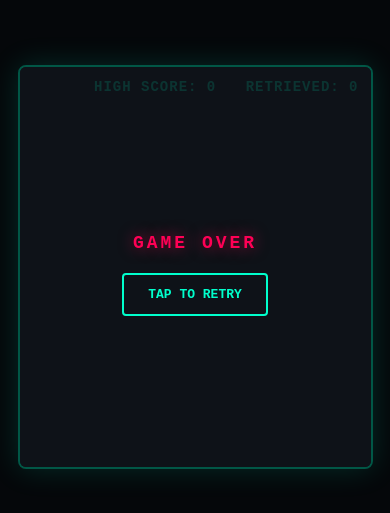
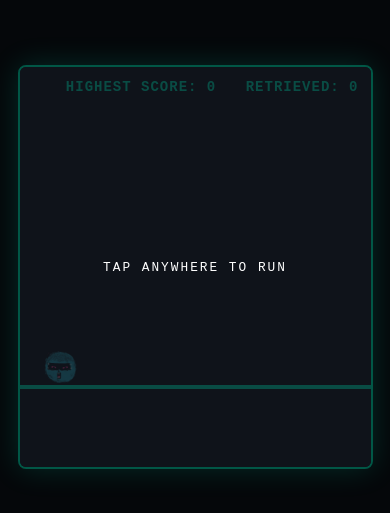
Before and after one commit to Popsam806/patternretrieval, a React (Vite) app: page / in a window 390 px wide. Shown: the part 155-668 px from the top of the page. Built offline with nearby package versions, Linux system fonts and the light colour scheme.

Commit message:
add tap to start running

```diff
--- a/src/App.css
+++ b/src/App.css
@@ -72,6 +72,52 @@ html, body {
 
 .scores span {
   margin-left: 1.25rem;
+}
+/* Start Game Ready Menu Overlay Layout */
+.system-ready-overlay {
+  position: absolute;
+  top: 0;
+  left: 0;
+  width: 100%;
+  height: 100%;
+  background-color: rgba(13, 17, 23, 0.75); /* Deepened opacity to block out background canvas elements */
+  display: flex;
+  flex-direction: column;
+  justify-content: center;
+  align-items: center;
+  font-family: 'Courier New', Courier, monospace;
+
+  /* CRUCIAL FIX: Forces this container layer to stack higher than the canvas framework */
+  z-index: 150;
+  cursor: pointer;
+  pointer-events: auto; /* Ensures mobile browsers process the touch activation cleanly */
+}
+
+.ready-subtitle {
+  font-size: 0.875rem;
+  color: #ffffff; /* Shifted to clean white for high readability visibility contrast */
+  letter-spacing: 0.125rem;
+  margin: 0;
+  padding: 0;
+}
+
+/* Retro arcade terminal text flickering effect */
+.blinking-text {
+  animation: retroBlink 1.2s infinite steps(2, start);
+}
+
+@keyframes retroBlink {
+  to { visibility: hidden; }
+}
+
+@media (max-width: 37.5rem) {
+  .ready-title {
+    font-size: 1.35rem;
+    letter-spacing: 0.125rem;
+  }
+  .ready-subtitle {
+    font-size: 0.8rem;
+  }
 }
 
 /* Menu Overlays */
--- a/src/App.jsx
+++ b/src/App.jsx
@@ -11,10 +11,12 @@ const PatternRetrieval = () => {
   const [highScore, setHighScore] = useState(0);
 
   const [showSplash, setShowSplash] = useState(true);
+  const [hasStarted, setHasStarted] = useState(false); // NEW: Operational state tracker
   const [agentLoaded, setAgentLoaded] = useState(false);
   const agentImageRef = useRef(new Image());
 
   const isGameOverRef = useRef(false);
+  const hasStartedRef = useRef(false); // Ref duplicate to prevent input listener closure locks
   const scoreRef = useRef(0);
   const highScoreRef = useRef(0);
   const triggerGameActionRef = useRef(null);
@@ -46,13 +48,18 @@ const PatternRetrieval = () => {
     isGameOverRef.current = gameOver;
   }, [gameOver]);
 
+  // Synchronize start tracking ref
+  useEffect(() => {
+    hasStartedRef.current = hasStarted;
+  }, [hasStarted]);
+
   useEffect(() => { scoreRef.current = score; }, [score]);
   useEffect(() => { highScoreRef.current = highScore; }, [highScore]);
 
   useEffect(() => {
     agentImageRef.current.src = agentSprite;
     agentImageRef.current.onload = () => setAgentLoaded(true);
-    const timer = setTimeout(() => setShowSplash(false), 4000);
+    const timer = setTimeout(() => setShowSplash(false), 2000);
     return () => clearTimeout(timer);
   }, []);
 
@@ -96,11 +103,18 @@ const PatternRetrieval = () => {
     setScore(0);
     scoreRef.current = 0;
     setGameOver(false);
+    setHasStarted(false); // Back to menu idle loop on total failure reset
   }, []);
 
   const triggerGameAction = useCallback(() => {
     const state = gameState.current;
     if (state.isCrashing) return;
+
+    // Handle menu initialization phase first
+    if (!hasStartedRef.current) {
+      setHasStarted(true);
+      return;
+    }
 
     if (isGameOverRef.current) {
       resetGame();
@@ -110,12 +124,10 @@ const PatternRetrieval = () => {
     }
   }, [resetGame]);
 
-  // Always keep ref pointed at latest triggerGameAction execution frame
   useEffect(() => {
     triggerGameActionRef.current = triggerGameAction;
   });
 
-  // Persistent Input Controller - Attached and cleaned up properly via container ref dependencies
   useEffect(() => {
     if (showSplash || !agentLoaded) return;
 
@@ -127,9 +139,8 @@ const PatternRetrieval = () => {
     };
 
     const handleTouchStart = (e) => {
-      // If game is over, let the overlay surface handle clicks explicitly to avoid double firing
-      if (isGameOverRef.current) return;
-
+      // If menu idle overlay or game-over overlay is active, let explicit elements process the restart
+      if (isGameOverRef.current || !hasStartedRef.current) return;
       e.preventDefault();
       triggerGameActionRef.current?.();
     };
@@ -147,7 +158,7 @@ const PatternRetrieval = () => {
         containerElement.removeEventListener('touchstart', handleTouchStart);
       }
     };
-  }, [showSplash, agentLoaded]); // Runs cleanly after initialization splash collapses
+  }, [showSplash, agentLoaded]);
 
   // Engine Effect
   useEffect(() => {
@@ -208,7 +219,10 @@ const PatternRetrieval = () => {
 
     const updatePhysics = () => {
       const state = gameState.current;
-      if (!state.isPlaying || state.isCrashing) return;
+
+      // CRUCIAL: Pause physics execution until player hits start
+      if (!hasStarted || !state.isPlaying || state.isCrashing) return;
+
       state.agent.velocityY += state.agent.gravity;
       state.agent.y += state.agent.velocityY;
       const floorLevel = canvas.height - 80 - state.agent.height;
@@ -226,6 +240,13 @@ const PatternRetrieval = () => {
           state.agent.y + state.agent.height > state.patterns[i].y
         ) {
           state.isCrashing = true;
+
+          const finalScore = state.score;
+          if (finalScore > highScoreRef.current) {
+            setHighScore(finalScore);
+            highScoreRef.current = finalScore;
+          }
+
           setTimeout(() => {
             state.isPlaying = false;
             setGameOver(true);
@@ -313,16 +334,15 @@ const PatternRetrieval = () => {
       }
     };
 
-    if (!gameOver) {
-      gameLoop();
-    }
+    // Keep the render engine updating so character stays on line during idling menu phases
+    gameLoop();
 
     return () => {
       window.removeEventListener('resize', resizeCanvas);
       window.removeEventListener('orientationchange', resizeCanvas);
       cancelAnimationFrame(animationFrameId);
     };
-  }, [gameOver, agentLoaded, showSplash]);
+  }, [gameOver, agentLoaded, showSplash, hasStarted]); // Added hasStarted to update cycle bounds safely
 
   return (
     <div className="game-wrapper-center">
@@ -343,11 +363,24 @@ const PatternRetrieval = () => {
         <div className="hud-overlay" style={{ display: showSplash ? 'none' : 'flex' }}>
           <div className="game-title">PATTERN RETRIEVAL</div>
           <div className="scores">
-            <span>HIGH SCORE: {highScore}</span> <span>RETRIEVED: {score}</span>
+            <span>HIGHEST SCORE: {highScore}</span> <span>RETRIEVED: {score}</span>
           </div>
         </div>
 
         <canvas ref={canvasRef} id="retrievalCanvas" />
+
+        {/* This block handles the tap-to-play interface right after the splash drops */}
+        {!hasStarted && !showSplash && !gameOver && (
+          <div
+            className="system-ready-overlay"
+            onTouchStart={(e) => { e.preventDefault(); setHasStarted(true); }}
+            onClick={() => setHasStarted(true)}
+          >
+            <p className="ready-subtitle blinking-text">
+              {window.innerWidth < 600 ? "TAP ANYWHERE TO RUN" : "PRESS SPACEBAR OR CLICK TO RUN"}
+            </p>
+          </div>
+        )}
 
         {gameOver && !showSplash && (
           <div
@@ -356,6 +389,10 @@ const PatternRetrieval = () => {
             onClick={resetGame}
           >
             <h2>GAME OVER</h2>
+            <div className="terminal-score-panel">
+              <div className="panel-metric">RETRIEVED: <span className="value-highlight">{score}</span></div>
+              <div className="panel-metric">BEST RECORD: <span className="value-highlight">{highScore}</span></div>
+            </div>
             <button className="reboot-btn" tabIndex={-1}>
               {window.innerWidth < 600 ? "TAP TO RETRY" : "PRESS SPACEBAR OR TAP TO RETRY"}
             </button>
```
